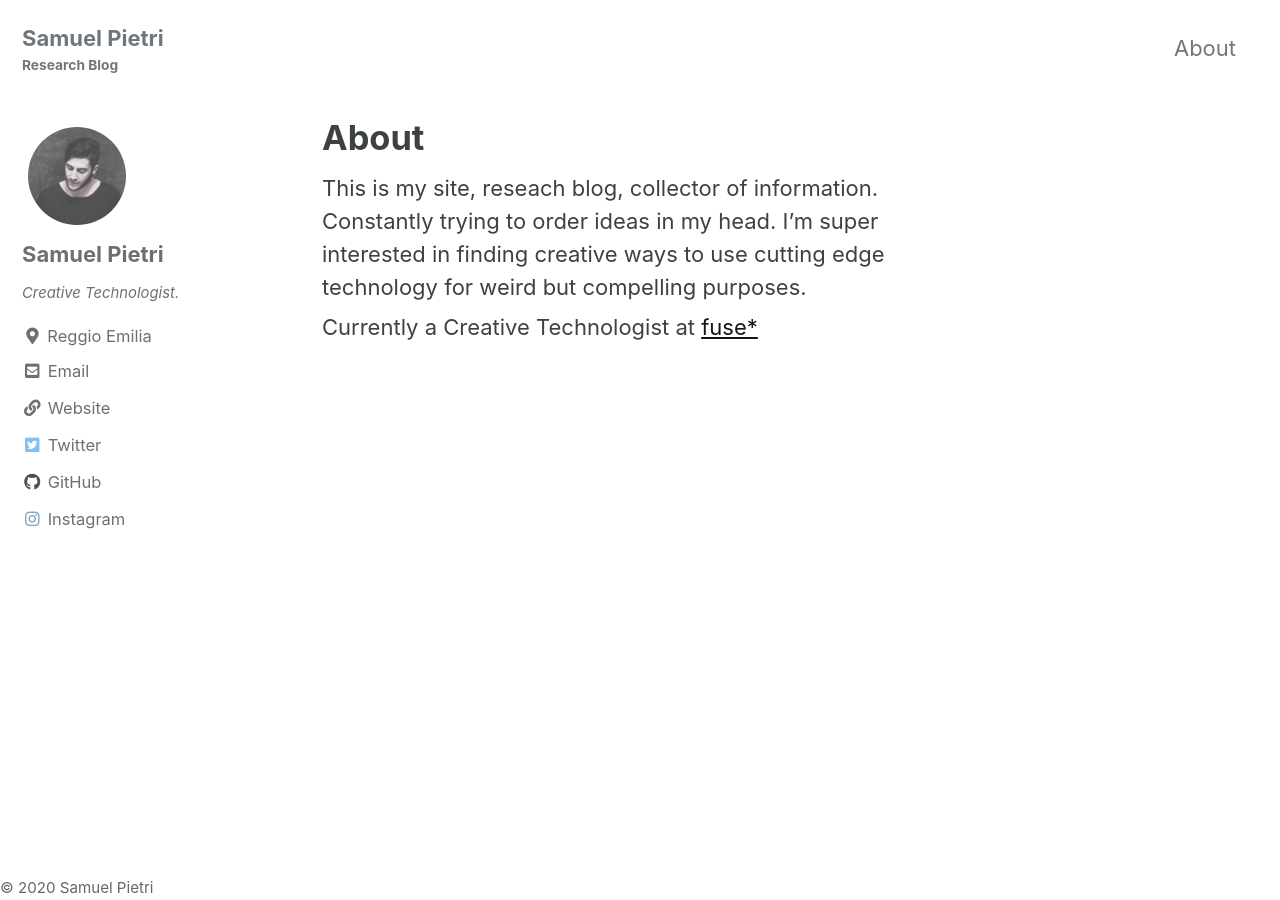
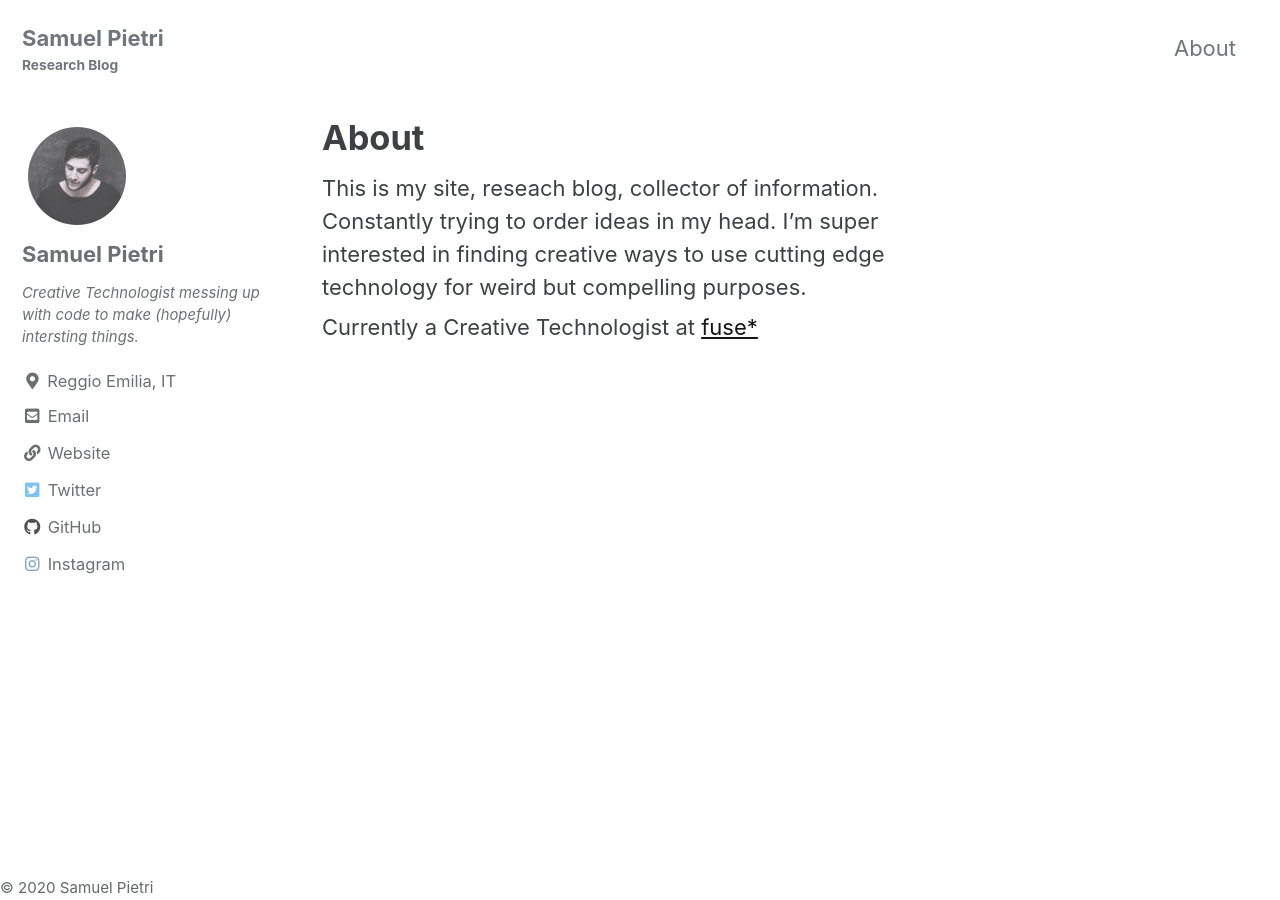
Before and after one commit to samuel90/samuelpietri, a Jekyll site: the page built from _pages/about.md, in a window 1280 px wide. Built offline with Jekyll 4.4.1, drawn with Linux system fonts in a browser that asks for light colours; cached includes are drawn as plain includes.

Commit message:
changed description and avatar file

```diff
--- a/_config.yml
+++ b/_config.yml
@@ -94,9 +94,9 @@ analytics:
 # Site Author
 author:
   name             : "Samuel Pietri"
-  avatar           : "/assets/images/test.jpg" # path of avatar image, e.g. "/assets/images/bio-photo.jpg"
-  bio              : "Creative Technologist."
-  location         : "Reggio Emilia"
+  avatar           : "/assets/images/avatar.jpg" # path of avatar image, e.g. "/assets/images/bio-photo.jpg"
+  bio              : "Creative Technologist messing up with code to make (hopefully) intersting things."
+  location         : "Reggio Emilia, IT"
   email            :
   links:
     - label: "Email"
--- a/_sass/minimal-mistakes/_sidebar.scss
+++ b/_sass/minimal-mistakes/_sidebar.scss
@@ -178,6 +178,7 @@
   @include breakpoint($large) {
     margin-top: 10px;
     margin-bottom: 20px;
+    margin-right: 40px;
   }
 }
 
```
Also changed, not shown: assets/images/avatar.jpg (renamed from assets/images/test.jpg).
